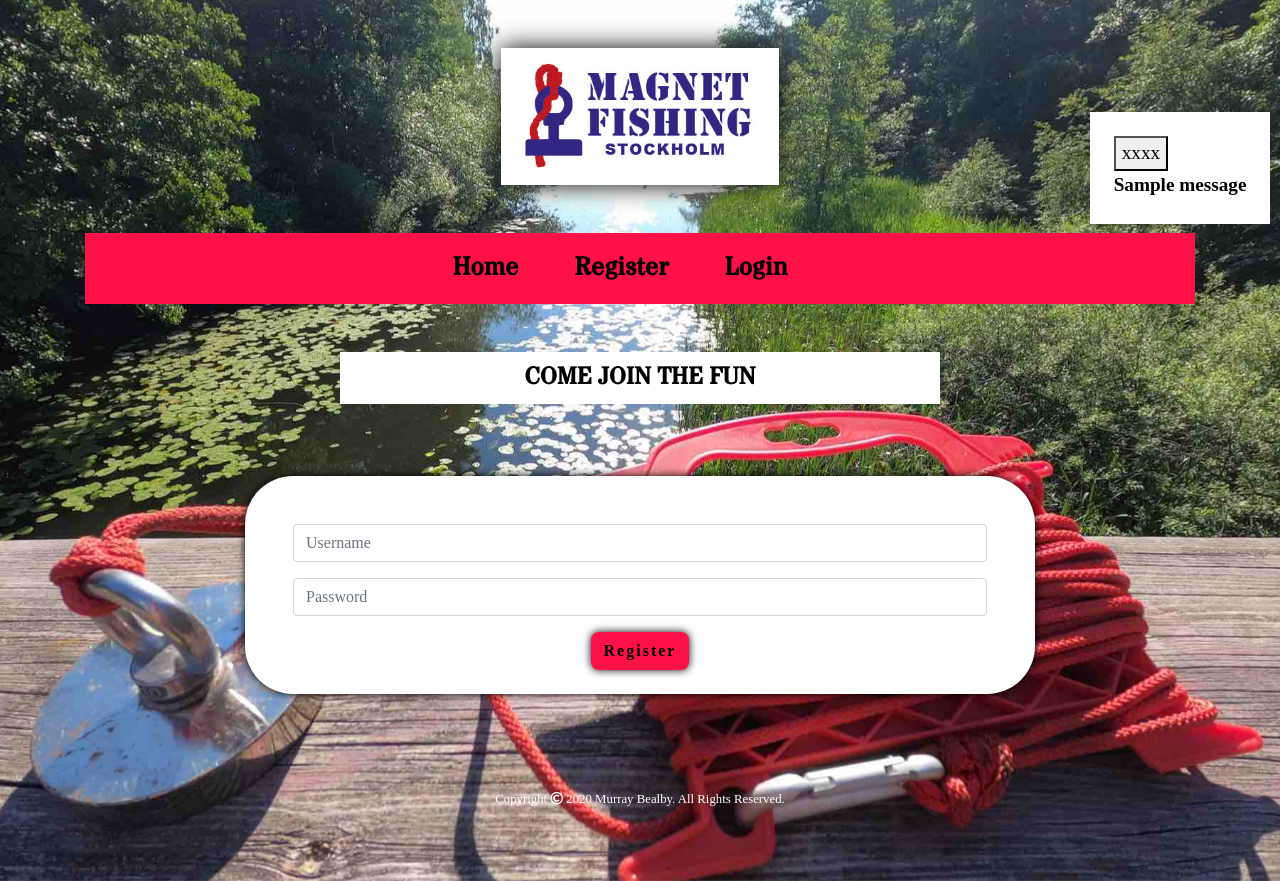
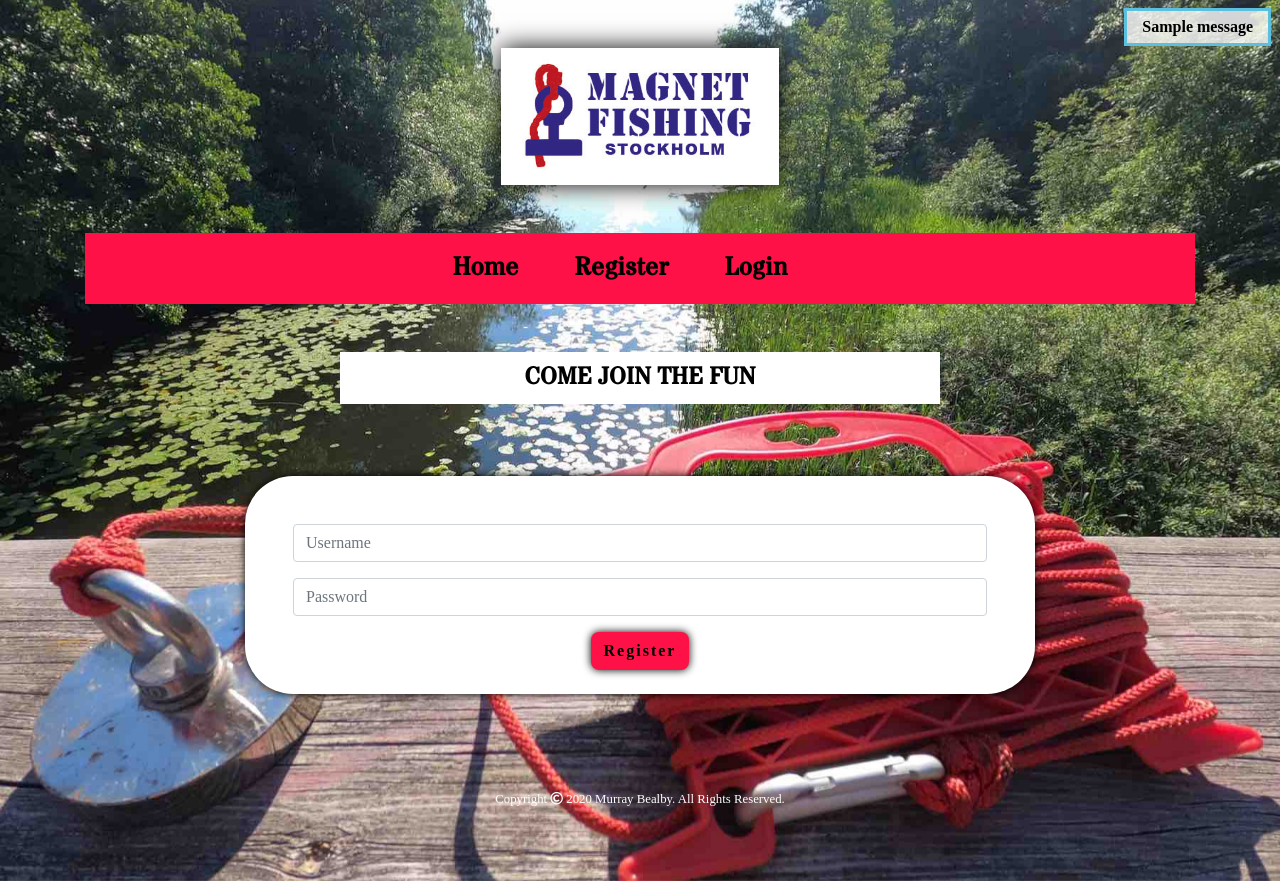
Before and after one commit to Bealby/magnet-catch-Flask-WIP, a Flask app: page /register in a window 1280 px wide. Run offline with Flask 2, Linux system fonts and the light colour scheme; one stand-in notice (Sample message) is shown; some libraries are stand-ins or nearby versions.

Commit message:
Toast layout/Margins/ Paddings. Positioning. Styling

```diff
--- a/static/css/style.css
+++ b/static/css/style.css
@@ -313,16 +313,26 @@ body {
 	color: rgb(255, 255, 255, 1);
 }
 
-/*-----ERROR MESSAGES-----*/
+/*----Toasts-----*/
 
 .toast-container{
     position:fixed;
-    right:0.6rem;
-    top:4rem;
+    right:1.5rem;
+    top:0.5rem;
     z-index: 99999999999;
 }
 
-/*-----ERROR MESSAGES-----*/
+.toasts{
+    border:0.2rem solid rgb(91, 192, 222, 1);
+    background-color:rgb(255, 255, 255, 0.8) !important;
+}
+
+.toast-text{
+    font-family: 'Source Serif Pro', serif;
+    font-size: 1rem;
+    font-weight: 600;
+    color: rgb(0, 0, 0, 1);
+}
 
 .error-message {
 	background-color: rgb(254, 17, 71, 1);
--- a/static/js/toasts.js
+++ b/static/js/toasts.js
@@ -1,11 +1,7 @@
-function myFunction() {
-  document.getElementById("toast");
-}
-
-
-
-setTimeout(function(){
-  if ($('#toast').length > 0) {
-    $('#toast').remove();
-  }
-}, 5000)
+<script>
+$(document).ready(function(){
+  $("#myBtn").click(function(){
+    $('.toast').toast('show');
+  });
+});
+</script>
--- a/templates/base.html
+++ b/templates/base.html
@@ -63,16 +63,18 @@
             <!-- Toast Messages -->
             {% with messages = get_flashed_messages() %}
             {% if messages %}
-            <div class="toast-container">
-                {% for message in messages %}
-                {% include 'toasts/toast.html' %}
-                {% endfor %}
+            {% for message in messages %}
+            <div class="row toast-container">
+                <div class="col toast-text toasts pt-1 pb-1">
+                    <p class="mb-0">{{ message }}</p>
+                </div>
             </div>
+            {% endfor %}
             {% endif %}
             {% endwith %}
 
+            {% block content %}
 
-            {% block content %}
             {% endblock %}
 
             <!--Footer-->
@@ -88,12 +90,20 @@
             </footer>
         </div>
 
-        <script src="https://code.jquery.com/jquery-3.5.1.slim.min.js" integrity="sha384-DfXdz2htPH0lsSSs5nCTpuj/zy4C+OGpamoFVy38MVBnE+IbbVYUew+OrCXaRkfj" crossorigin="anonymous"></script>
-        <script src="https://cdn.jsdelivr.net/npm/@popperjs/core@2.6.0/dist/umd/popper.min.js" integrity="sha384-KsvD1yqQ1/1+IA7gi3P0tyJcT3vR+NdBTt13hSJ2lnve8agRGXTTyNaBYmCR/Nwi" crossorigin="anonymous"></script>
-        <script src="https://cdn.jsdelivr.net/npm/bootstrap@5.0.0-beta2/dist/js/bootstrap.bundle.min.js" integrity="sha384-b5kHyXgcpbZJO/tY9Ul7kGkf1S0CWuKcCD38l8YkeH8z8QjE0GmW1gYU5S9FOnJ0" crossorigin="anonymous"></script>
+        <script src="https://code.jquery.com/jquery-3.5.1.slim.min.js"
+            integrity="sha384-DfXdz2htPH0lsSSs5nCTpuj/zy4C+OGpamoFVy38MVBnE+IbbVYUew+OrCXaRkfj"
+            crossorigin="anonymous"></script>
+        <script src="https://cdn.jsdelivr.net/npm/@popperjs/core@2.6.0/dist/umd/popper.min.js"
+            integrity="sha384-KsvD1yqQ1/1+IA7gi3P0tyJcT3vR+NdBTt13hSJ2lnve8agRGXTTyNaBYmCR/Nwi"
+            crossorigin="anonymous"></script>
+        <script src="https://cdn.jsdelivr.net/npm/bootstrap@5.0.0-beta2/dist/js/bootstrap.bundle.min.js"
+            integrity="sha384-b5kHyXgcpbZJO/tY9Ul7kGkf1S0CWuKcCD38l8YkeH8z8QjE0GmW1gYU5S9FOnJ0"
+            crossorigin="anonymous"></script>
         <script src="assets/js/toasts.js"></script>
 
-        {% block scripts %} {% endblock %}
+        {% block scripts %}
+        {% endblock %}
+    </div>
 </body>
 
 </html>
--- a/templates/index.html
+++ b/templates/index.html
@@ -35,7 +35,7 @@
             <div class="col-lg-6 col-md-12 col-sm-12 main-text text-muted">
                 <p>
                     This Website serves to bring fellow Magnet fishers together and enables this community to share their finds throughout the Stockholm area. You can input your ‘Catches’ at
-                    and you can share them with others at Catch Log</a>.
+                    and you can share them with others at Catch Log.
                 </p>
 
                 <p>So start your adventure in Magnet Fishing today.</p>
--- a/templates/profile.html
+++ b/templates/profile.html
@@ -1,7 +1,6 @@
 {% extends 'base.html' %}
 
 {% block content %}
-
 
 <div class="container pt-5">
     <div class="row">
--- a/templates/toasts/toast.html
+++ /dev/null
@@ -1,15 +0,0 @@
-<!--Toast Flash-->
-<div class="container pt-5">
-    <div class="row">
-        <div class="col main-text">
-            <div class="toast">
-                <div class="toast-header">
-                    <button type="button" class="btn-close" data-bs-dismiss="toast" aria-label="Close">xxxx</button>
-                </div>
-                <div class="toast-body">
-                    {{ message }}
-                </div>
-            </div>
-        </div>
-    </div>
-</div>
```
Also changed, not shown: app.py (+5 -5 lines).
